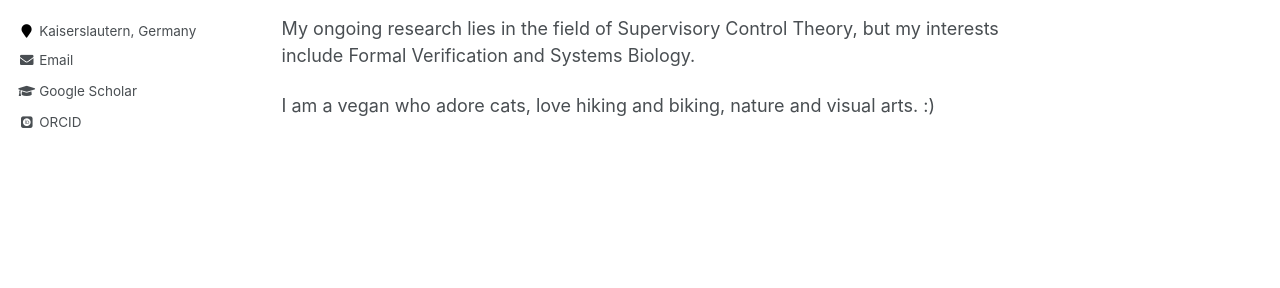
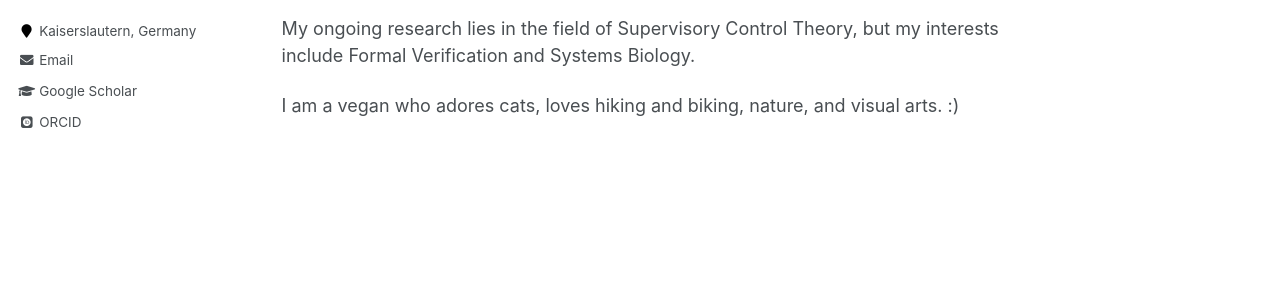
Before and after one commit to anamainhardt/anamainhardt.github.io, a Jekyll site: the page built from _pages/about.md, in a window 1280 px wide. Shown: the part 354-642 px from the top of the page. Built offline with Jekyll 4.4.1, drawn with Linux system fonts in a browser that asks for light colours; some web fonts are replaced.

Commit message:
Update about.md

```diff
--- a/_pages/about.md
+++ b/_pages/about.md
@@ -21,4 +21,4 @@ Automation Systems Engineering.
 My ongoing research lies in the field of Supervisory Control Theory,
 but my interests include Formal Verification and Systems Biology.
 
-I am a vegan who adore cats, love hiking and biking, nature and visual arts. :)
+I am a vegan who adores cats, loves hiking and biking, nature, and visual arts. :)
```
